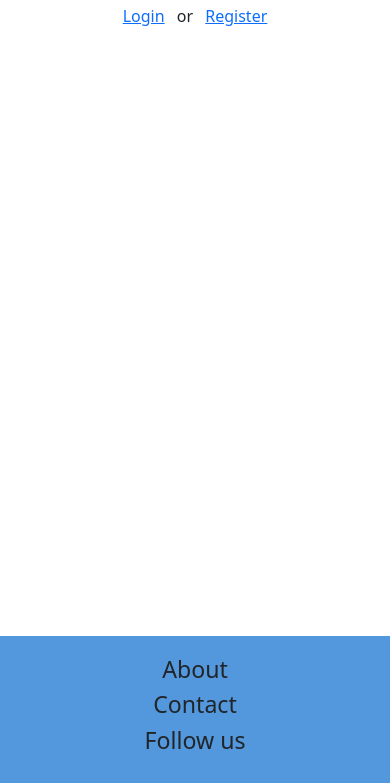
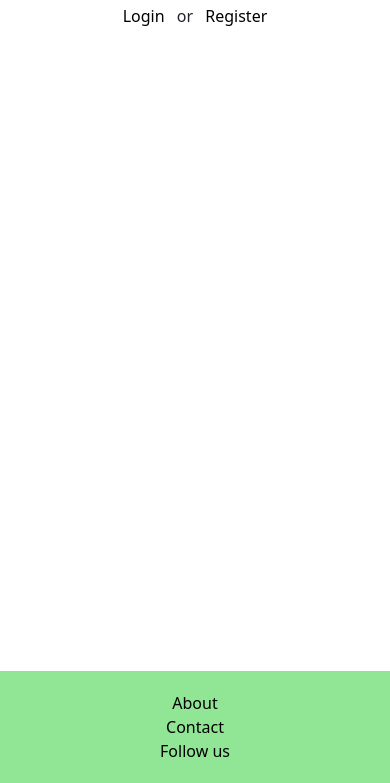
Before and after one commit to deepalquemy2119/proyecto_final_front, a plain HTML site: page index.html in a window 390 px wide. Shown: the part 61-844 px from the top of the page. Drawn offline with nearby package versions, Linux system fonts and the light colour scheme.

```diff
--- a/index.html
+++ b/index.html
@@ -37,15 +37,15 @@
         <div class="container">
             <div class="row">
                 <div class="col-md-4 col-sm-12">
-                    <h3>About</h3>
+                    <a class="about" href="#">About</a>
 
                 </div>
                 <div class="col-md-4 col-sm-12">
-                    <h3>Contact</h3>
+                    <a class="contact" href="#">Contact</a>
 
                 </div>
                 <div class="col-md-4 col-sm-12">
-                    <h3>Follow us</h3>
+                    <a class="follow" href="#">Follow us</a>
 
                 </div>
             </div>
--- a/public/css/index.css
+++ b/public/css/index.css
@@ -1,5 +1,7 @@
 body { padding-bottom: 80px; }
 
-.footer { background-color: #5398dd; padding: 20px 0; width: 100%;
+.footer { background-color: #90e694; padding: 20px 0; width: 100%;
 
 }
+
+a{ color: rgb(0, 0, 0); text-decoration: none; }
```
